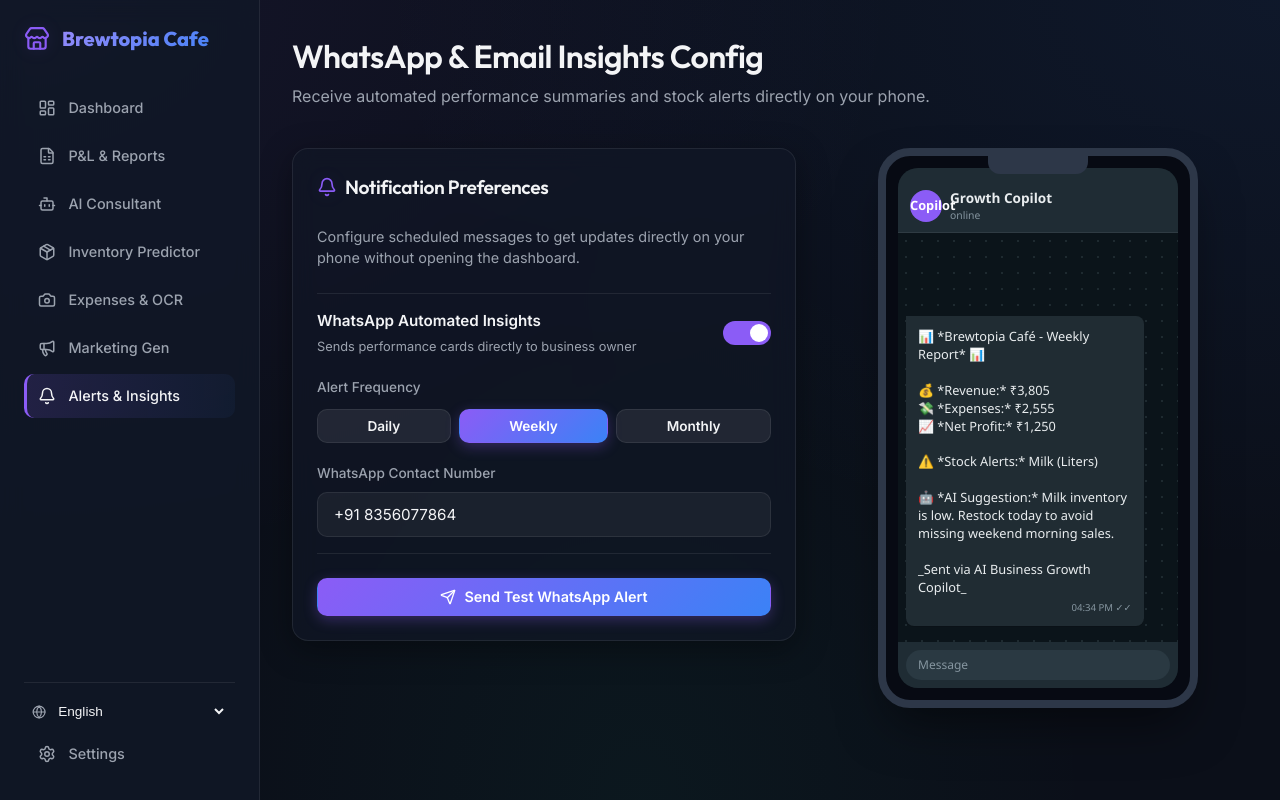
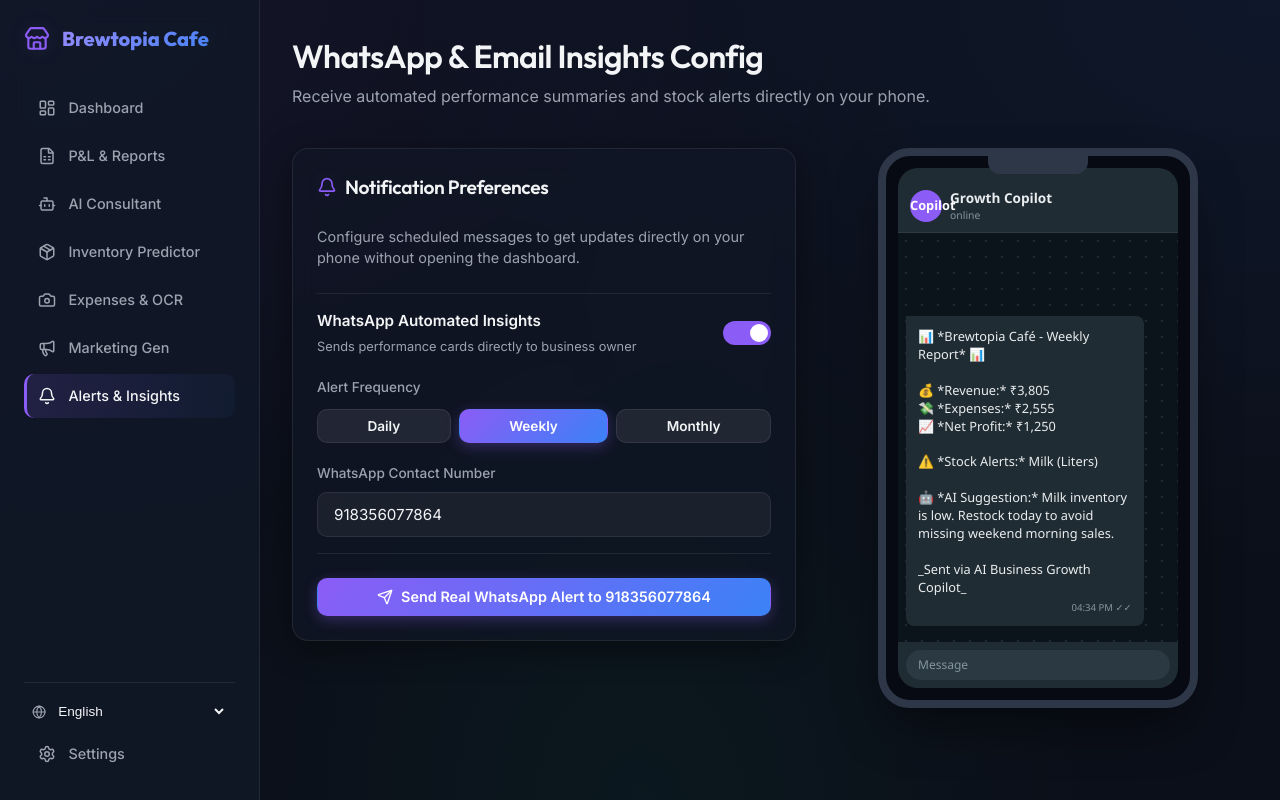
Before and after one commit to Pratiksha2-M/AI-Business-Growth-Copilot, a React (Vite) app: page / in a window 1280 px wide. Both pictures are taken after a click on the element "Alerts & Insights". Built offline with nearby package versions, Linux system fonts and the light colour scheme.

Commit message:
Enable direct WhatsApp dispatch for alerts and marketing copy to +91 8356077864

```diff
--- a/src/components/Insights.jsx
+++ b/src/components/Insights.jsx
@@ -5,6 +5,7 @@
   const { sales, expenses, inventory } = database;
   const [alertsEnabled, setAlertsEnabled] = useState(true);
   const [frequency, setFrequency] = useState('weekly');
+  const [phoneNumber, setPhoneNumber] = useState('918356077864');
   const [testSent, setTestSent] = useState(false);
 
   // Compute live data for WhatsApp preview
@@ -58,6 +59,9 @@
 
   const handleSendTest = () => {
     setTestSent(true);
+    const cleanNum = phoneNumber.replace(/[^0-9]/g, '') || '918356077864';
+    const text = encodeURIComponent(getWhatsAppMessageText());
+    window.open(`https://api.whatsapp.com/send?phone=${cleanNum}&text=${text}`, '_blank');
     setTimeout(() => setTestSent(false), 3000);
   };
 
@@ -139,7 +143,8 @@
                 <input
                   type="tel"
                   className="form-control"
-                  defaultValue="+91 8356077864"
+                  value={phoneNumber}
+                  onChange={(e) => setPhoneNumber(e.target.value)}
                   placeholder="+91 8356077864"
                 />
               </div>
@@ -149,10 +154,8 @@
               type="button"
               className="btn btn-primary"
               onClick={handleSendTest}
-              disabled={testSent}
             >
-              {testSent ? <Check size={16} /> : <Send size={16} />}
-              {testSent ? 'Test Message Dispatched!' : 'Send Test WhatsApp Alert'}
+              <Send size={16} /> Send Real WhatsApp Alert to {phoneNumber}
             </button>
           </div>
 
--- a/src/components/Marketing.jsx
+++ b/src/components/Marketing.jsx
@@ -1,5 +1,5 @@
 import React, { useState } from 'react';
-import { Megaphone, Copy, Check, Sparkles } from 'lucide-react';
+import { Megaphone, Copy, Check, Sparkles, Send } from 'lucide-react';
 
 export default function Marketing({ database, apiKey, t, lang }) {
   const [form, setForm] = useState({
@@ -99,6 +99,11 @@
     setTimeout(() => setCopied(false), 2000);
   };
 
+  const handleSendWhatsApp = () => {
+    const text = encodeURIComponent(result);
+    window.open(`https://api.whatsapp.com/send?phone=918356077864&text=${text}`, '_blank');
+  };
+
   return (
     <div style={{ display: 'flex', flexDirection: 'column', gap: '2rem' }}>
       {/* Top Header */}
@@ -185,10 +190,15 @@
           <div style={{ display: 'flex', justifyContent: 'space-between', alignItems: 'center', borderBottom: '1px solid var(--card-border)', paddingBottom: '0.75rem' }}>
             <h3 style={{ fontSize: '1.2rem', color: 'var(--text-primary)' }}>{t('generatedCampaign')}</h3>
             {result && (
-              <button className="btn btn-secondary" style={{ padding: '0.4rem 0.8rem', fontSize: '0.8rem' }} onClick={handleCopy}>
-                {copied ? <Check size={14} style={{ color: 'var(--accent-emerald)' }} /> : <Copy size={14} />}
-                {copied ? 'Copied!' : 'Copy to Clipboard'}
-              </button>
+              <div style={{ display: 'flex', gap: '0.5rem' }}>
+                <button className="btn btn-primary" style={{ padding: '0.4rem 0.8rem', fontSize: '0.8rem' }} onClick={handleSendWhatsApp}>
+                  <Send size={14} /> Send to WhatsApp
+                </button>
+                <button className="btn btn-secondary" style={{ padding: '0.4rem 0.8rem', fontSize: '0.8rem' }} onClick={handleCopy}>
+                  {copied ? <Check size={14} style={{ color: 'var(--accent-emerald)' }} /> : <Copy size={14} />}
+                  {copied ? 'Copied!' : 'Copy'}
+                </button>
+              </div>
             )}
           </div>
 
```
